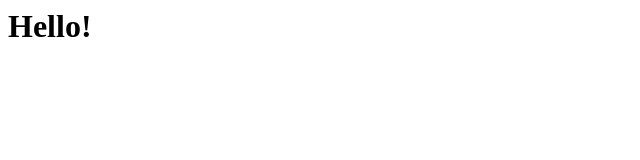
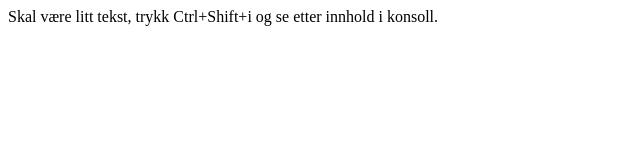
Before and after one commit to IvarLade/JSArray, a plain HTML site: page index.html in a window 1280 px wide. Shown: the whole page, without its empty margins (0-640 px from the left). Drawn offline with Linux system fonts and the light colour scheme.

Commit message:
Tekst på forside

```diff
--- a/index.html
+++ b/index.html
@@ -1 +1,14 @@
-<h1>Hello!</h1>
+<!DOCTYPE html>
+<html lang="no">
+<head>
+    <meta charset="UTF-8">
+    <meta name="viewport" content="width=device-width, initial-scale=1.0">
+    <title>Document</title>
+</head>
+<body>
+    Skal være litt tekst, trykk Ctrl+Shift+i og se etter innhold i konsoll.
+    <script>
+        console.log("Hei, verden!");
+    </script>
+</body>
+</html>
```
